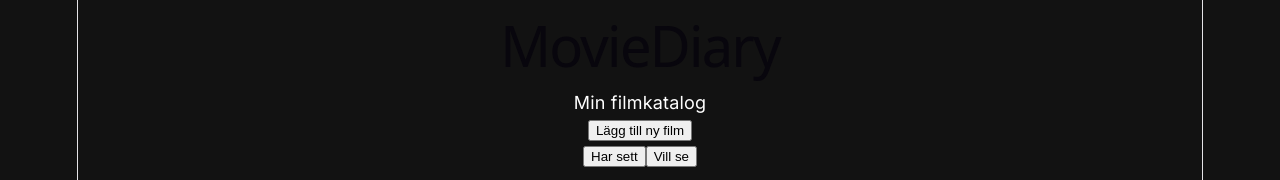
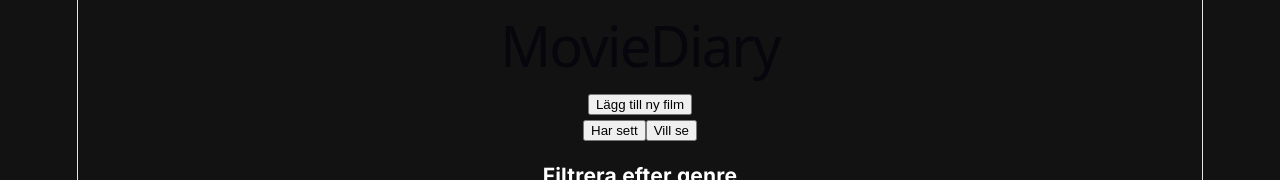
Before and after one commit to MirnaBuntic/MovieDiary, a React (Vite) app in the folder frontend/: page / in a window 1280 px wide. Shown: the top 180 px of the page. Built offline with nearby package versions, Linux system fonts and the light colour scheme; no server answers.

Commit message:
Removed the p tag from header

```diff
--- a/frontend/src/App.tsx
+++ b/frontend/src/App.tsx
@@ -105,7 +105,6 @@ function App() {
     <>
       <header>
         <h1>MovieDiary</h1>
-        <p>Min filmkatalog</p>
       </header>
 
       <main>
```
